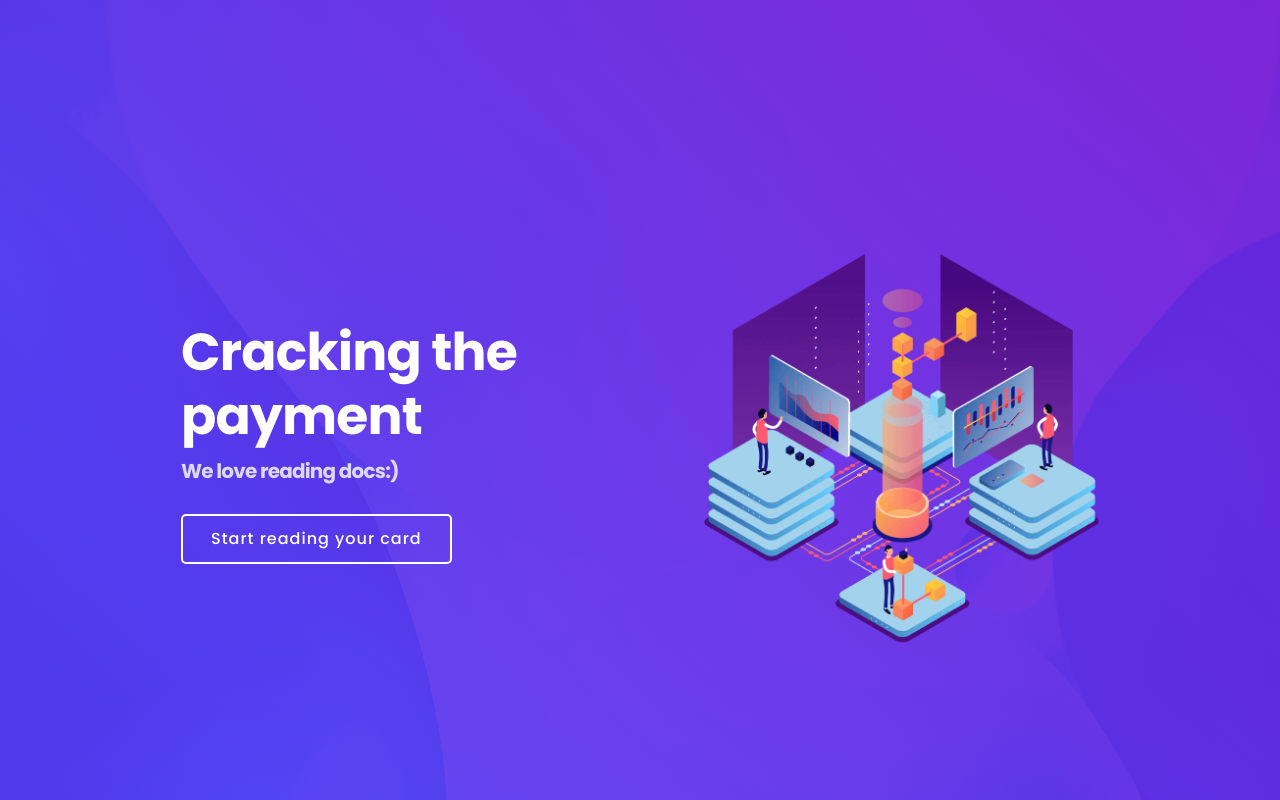
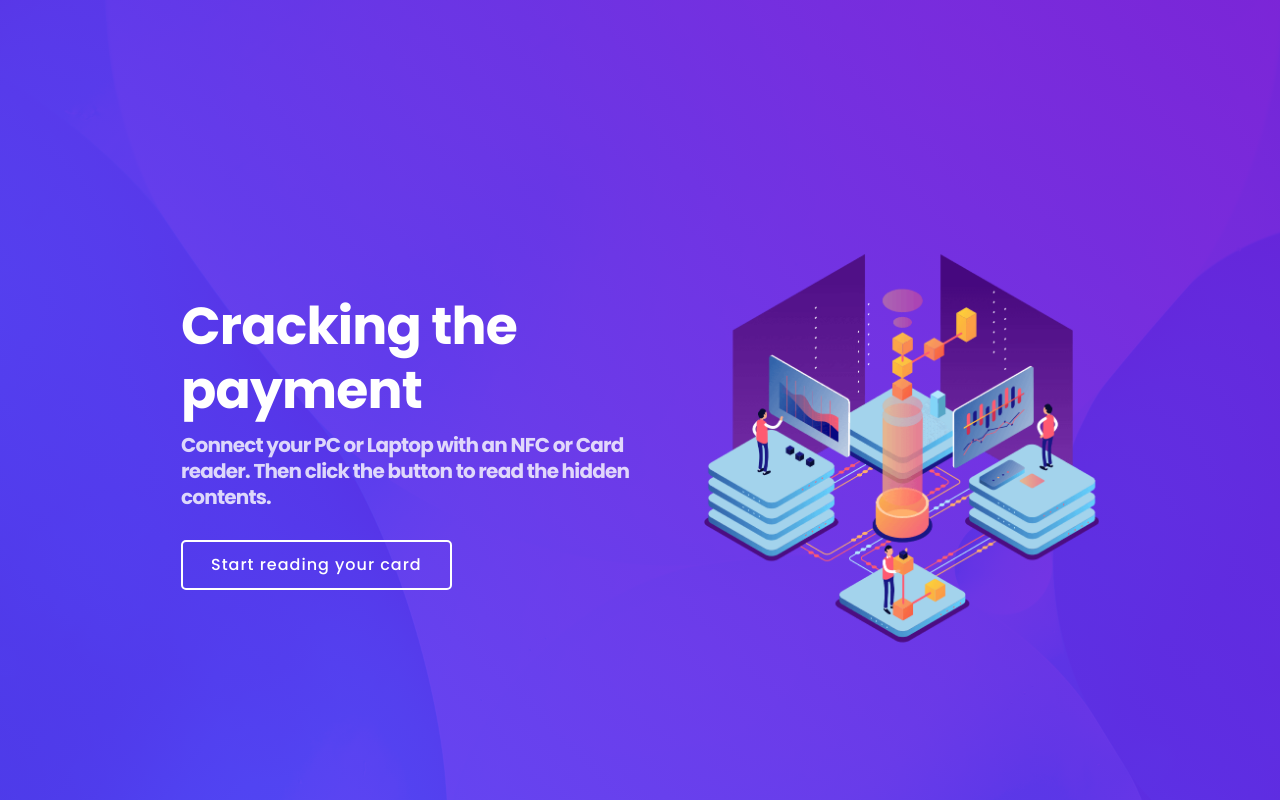
Before and after one commit to avocadoali/junction-2022, a Flask app: page / in a window 1280 px wide. Run offline with Flask 2, Linux system fonts and the light colour scheme; some libraries are stand-ins or nearby versions.

Commit message:
index text changed

```diff
--- a/app/templates/index.html
+++ b/app/templates/index.html
@@ -6,7 +6,7 @@
       <div class="row justify-content-center">
         <div class="col-xl-5 col-lg-6 pt-3 pt-lg-0 order-2 order-lg-1 d-flex flex-column justify-content-center">
           <h1>Cracking the payment</h1>
-          <h2>We love reading docs:)</h2>
+          <h2>Connect your PC or Laptop with an NFC or Card reader. Then click the button to read the hidden contents.</h2>
           <div><a href="cardpage" class="btn-get-started scrollto">Start reading your card</a></div>
         </div>
 
```
